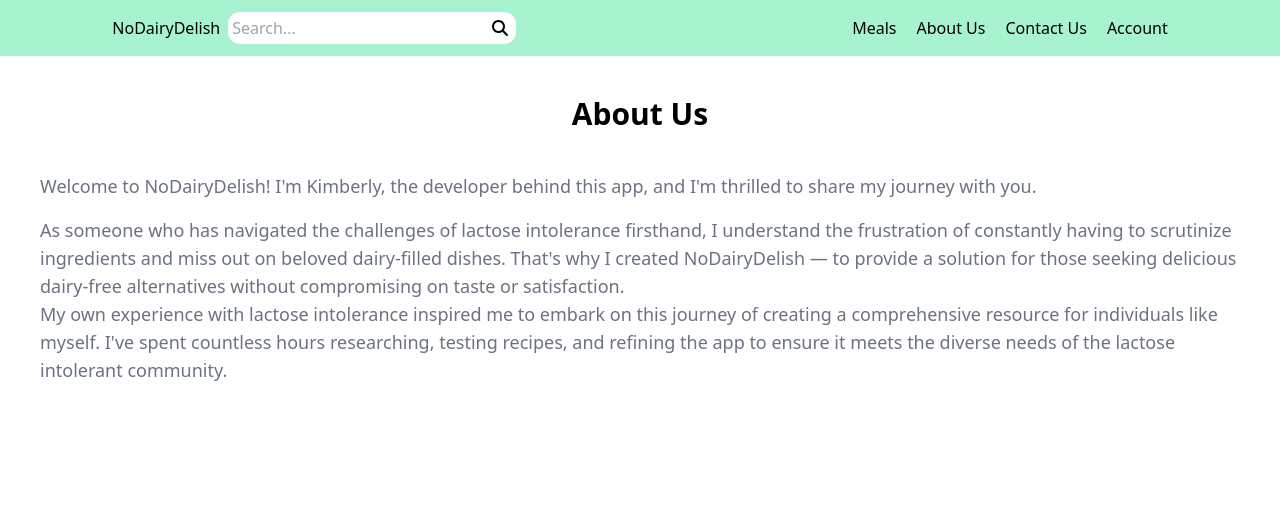
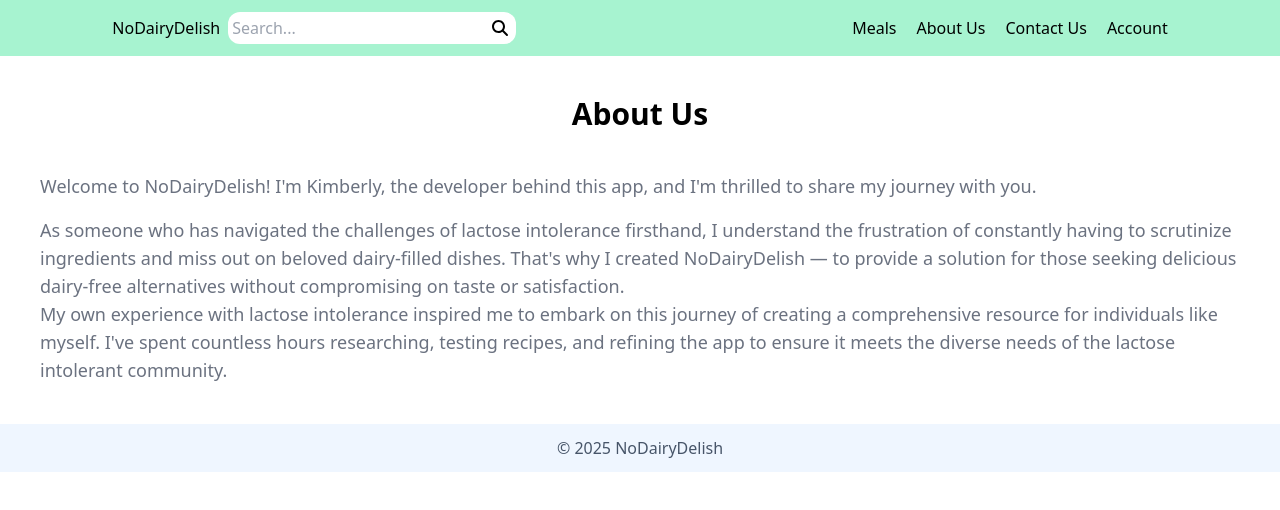
Before and after one commit to kimbencinas/no-dairy-delish, a React (Create React App) app: page /about in a window 1280 px wide. Shown: the top 510 px of the page. Built offline with nearby package versions, Linux system fonts and the light colour scheme.

Commit message:
Add footer component

```diff
--- /dev/null
+++ b/src/Components/Footer.jsx
@@ -0,0 +1,11 @@
+import React from "react";
+
+function Footer() {
+  return (
+    <div className="bg-blue-50 p-3 text-center">
+      <p className="text-slate-600">&copy; 2025 NoDairyDelish</p>
+    </div>
+  );
+}
+
+export default Footer;
--- a/src/Pages/About.jsx
+++ b/src/Pages/About.jsx
@@ -1,5 +1,6 @@
 import React from 'react';
 import Navbar from '../Components/Navbar';
+import Footer from '../Components/Footer';
 
 function About() {
 
@@ -24,6 +25,7 @@ function About() {
           </p>
         </div>
       </div>
+      <Footer />
     </div>
   );
 }
```
